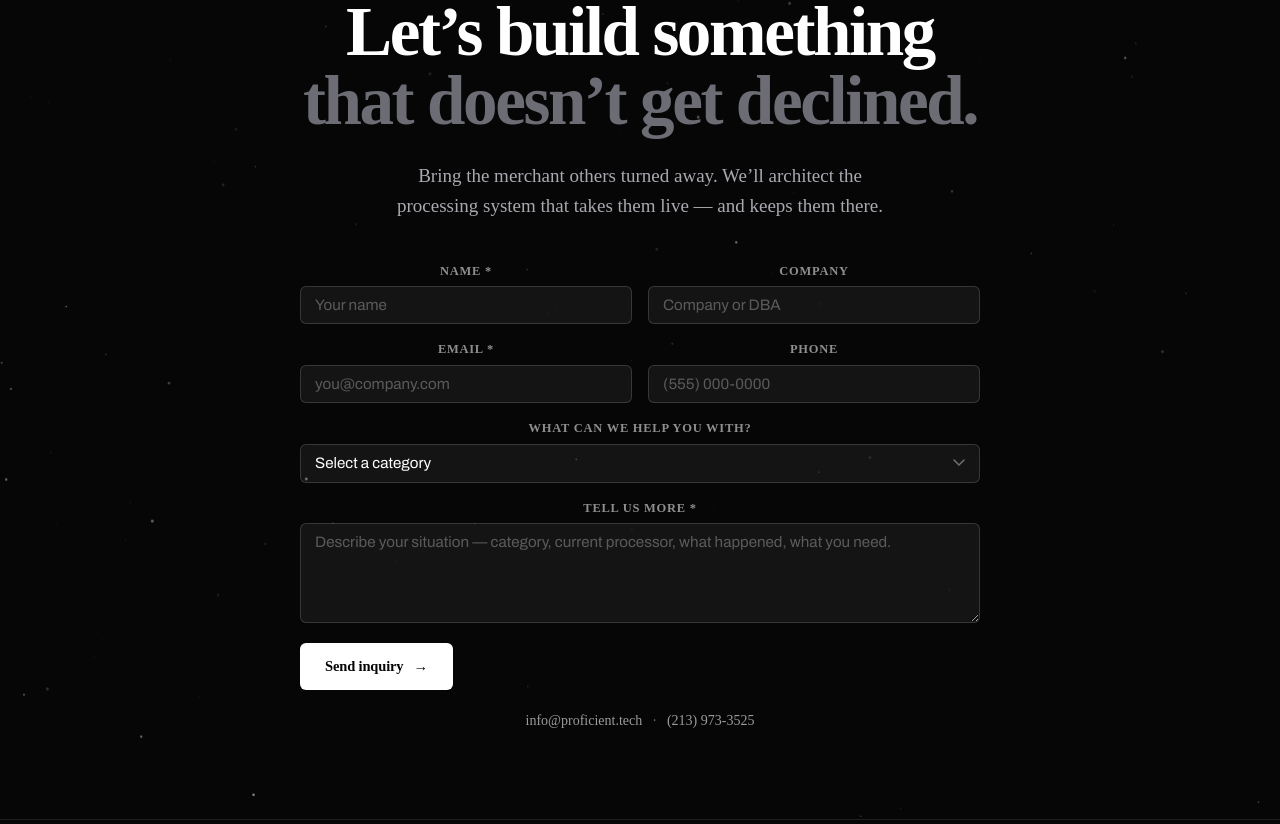
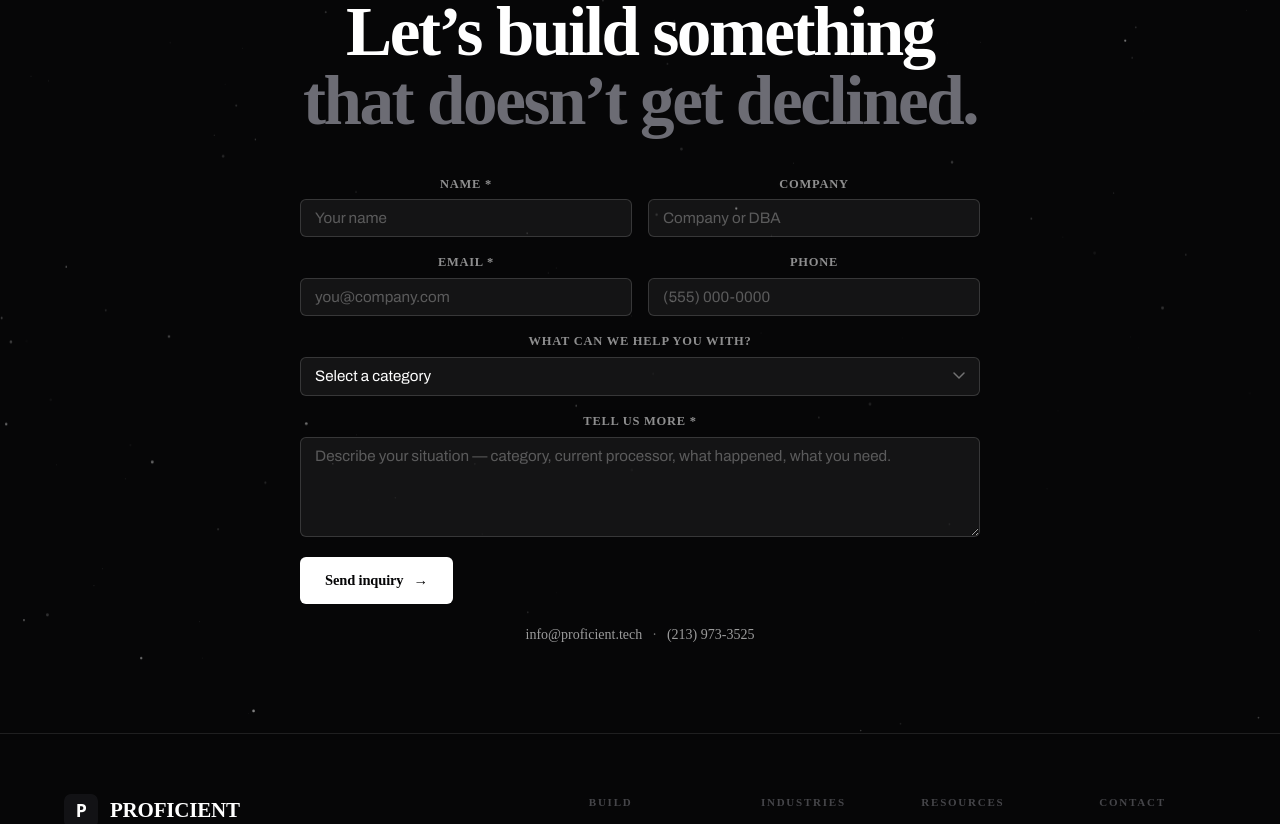
Before and after one commit to ptrusela/Proficient-tech, a Next.js app: page / in a window 1280 px wide. Shown: the part 7216-8040 px from the top of the page. Built offline with nearby package versions, Linux system fonts and the light colour scheme.

Commit message:
Remove lead paragraph from CTA section

```diff
--- a/components/CTA.tsx
+++ b/components/CTA.tsx
@@ -10,10 +10,6 @@ export function CTA() {
         <h2>
           Let&rsquo;s build something <em>that doesn&rsquo;t get declined.</em>
         </h2>
-        <p className="lead">
-          Bring the merchant others turned away. We&rsquo;ll architect the processing system that
-          takes them live &mdash; and keeps them there.
-        </p>
         <ContactForm />
         <div className="cta-contact-line">
           <a href="mailto:info@proficient.tech">info@proficient.tech</a>
```
